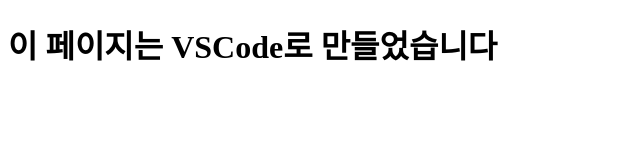
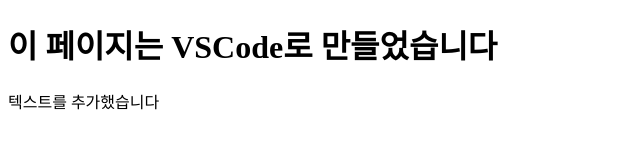
Before and after one commit to chloesso/two_rep, a plain HTML site: page index.html in a window 1280 px wide. Shown: the whole page, without its empty margins (0-640 px from the left). Drawn offline with Linux system fonts and the light colour scheme.

Commit message:
modify 0822

```diff
--- a/index.html
+++ b/index.html
@@ -7,5 +7,6 @@
 </head>
 <body>
     <h1>이 페이지는 VSCode로 만들었습니다</h1>
+    <p>텍스트를 추가했습니다</p>
 </body>
 </html>
```
